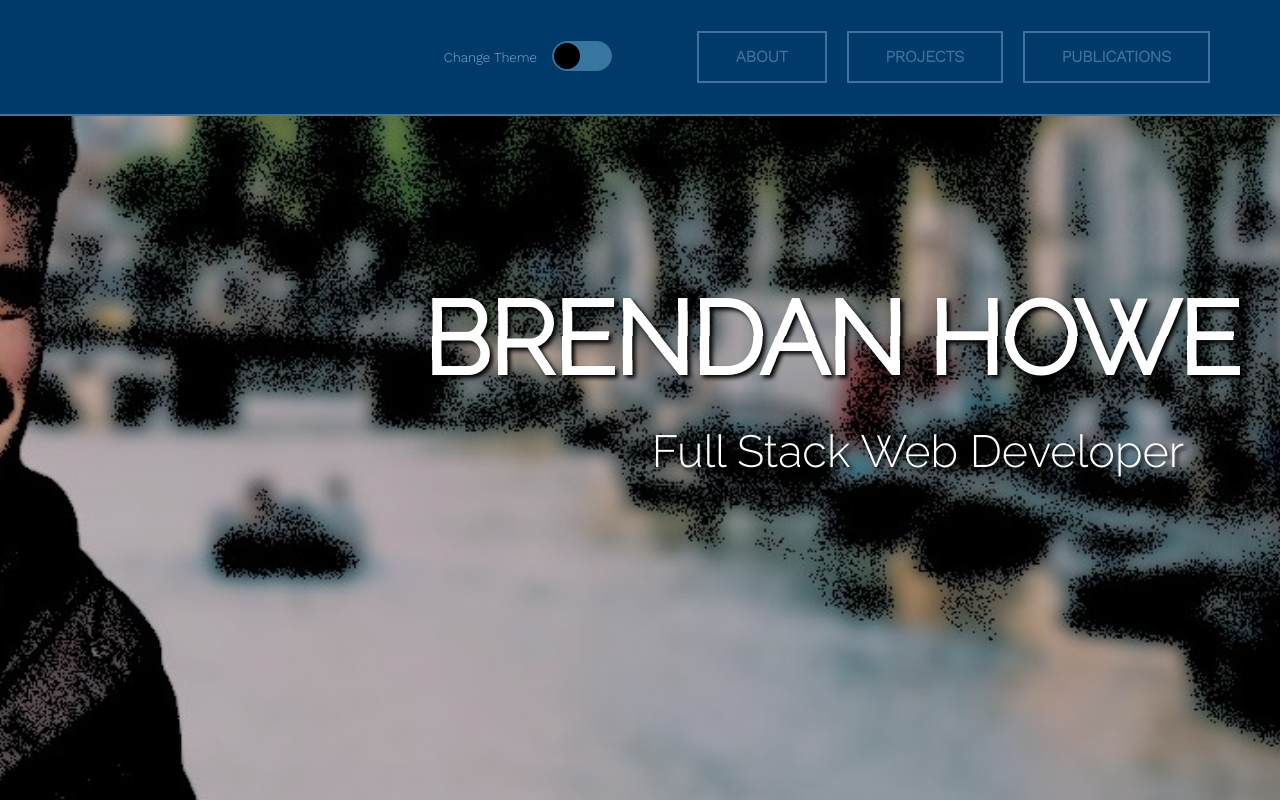
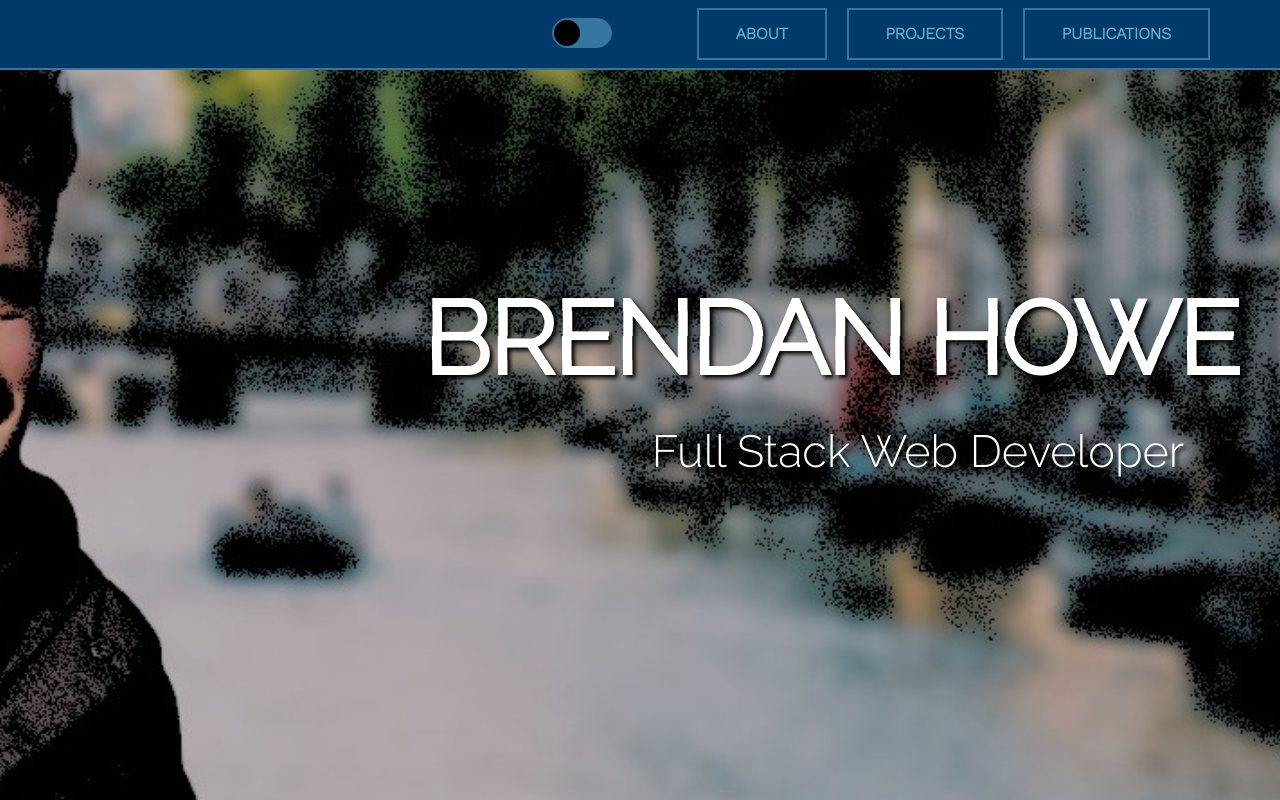
Before and after one commit to bhowe111/portfolio-react-3, a React (Create React App) app: page / in a window 1280 px wide. Built offline with nearby package versions, Linux system fonts and the light colour scheme.

Commit message:
working on CopyEmail

```diff
--- /dev/null
+++ b/src/components/CopyEmail.js
@@ -0,0 +1,33 @@
+import React, { useRef, useState } from "react";
+
+export default function CopyEmail() {
+  const [copySuccess, setCopySuccess] = useState("");
+  const textAreaRef = useRef(null);
+
+  function copyToClipboard(e) {
+    textAreaRef.current.select();
+    document.execCommand("copy");
+    // This is just personal preference.
+    // I prefer to not show the whole text area selected.
+    e.target.focus();
+    setCopySuccess("Copied!");
+  }
+
+  return (
+    <div>
+      {
+        /* Logical shortcut for only displaying the
+          button if the copy command exists */
+        document.queryCommandSupported("copy") && (
+          <div>
+            <button onClick={copyToClipboard}>Copy</button>
+            {copySuccess}
+          </div>
+        )
+      }
+      <form>
+        <textarea ref={textAreaRef} value="brendan.howe1@gmail.com" />
+      </form>
+    </div>
+  );
+}
--- a/src/components/Header.js
+++ b/src/components/Header.js
@@ -18,9 +18,6 @@ export default function Header() {
       <GlobalStyles />
 
       <div className="nav-wrapper">
-        <p className="change-theme">
-          <small>Change Theme</small>
-        </p>
         <ul className="navigation">
           <li>
             <Toggle
--- a/src/pages/Landing.js
+++ b/src/pages/Landing.js
@@ -1,5 +1,6 @@
 import React from "react";
 import Carousel from "../components/Carousel";
+import CopyEmail from "../components/CopyEmail";
 import projectImgOne from "../images/AnywhereElseSS.png";
 import projectImgTwo from "../images/triptych-thumbnail.png";
 import projectImgThree from "../images/whatsapp-clone-thumbnail.png";
@@ -198,6 +199,9 @@ export default function Landing() {
               <i className="fab fa-github"></i>
             </a>
           </li>
+          {/* <li>
+            <CopyEmail />
+          </li> */}
           <li>
             <p
               style={{
--- a/src/styles/global.js
+++ b/src/styles/global.js
@@ -66,7 +66,7 @@ export const GlobalStyles = createGlobalStyle`
     box-sizing: border-box;
     appearance: none;
     background-color: transparent;
-    color: ${({ theme }) => theme.toggleBorder};
+    color: ${({ theme }) => theme.mainText};
     cursor: pointer;
     display: flex;
     align-self: center;
@@ -389,7 +389,7 @@ export const GlobalStyles = createGlobalStyle`
   position: fixed;
   z-index: 3;
   width: 100%;
-  min-height: 50px;
+  height: 70px;
 
   background-color: ${({ theme }) => theme.mainColor};
 }
```
Also changed, not shown: 1 other file (tests, documents, lock files or other folders).
